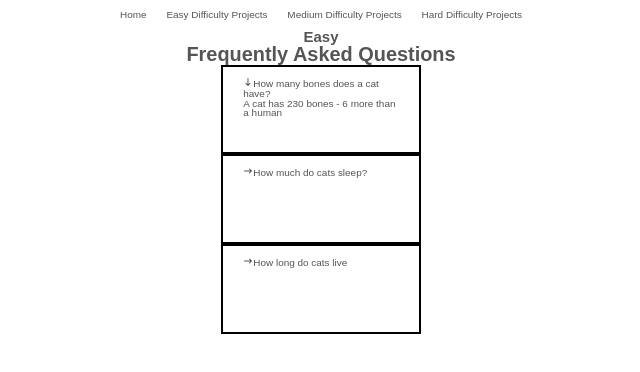
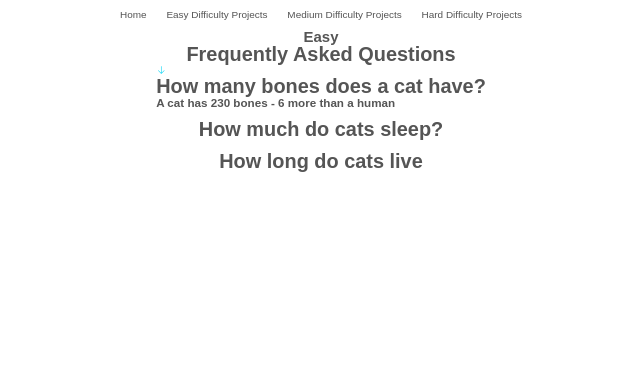
Before and after one commit to deltam3/frontendeval, a React (Vite) app in the folder consolidated/: page /Easy in a window 1280 px wide. Shown: the top 372 px of the page, without its empty margins (319-959 px from the left). Built offline with nearby package versions, Linux system fonts and the light colour scheme.

Commit message:
fixed bugs & implemented animation

```diff
--- a/consolidated/src/components/Accordion.tsx
+++ b/consolidated/src/components/Accordion.tsx
@@ -1,48 +1,57 @@
+import React from "react";
+import { useState } from "react";
 import { FAQType } from "../pages/Easy/projects/FAQ/FAQPage";
-import styled from "styled-components";
 
-import { HiArrowNarrowRight } from "react-icons/hi";
-import { HiArrowNarrowDown } from "react-icons/hi";
+// import { BasicAccordionItem } from "./AccordionItems";
+
+import { VscArrowDown, VscArrowRight } from "react-icons/vsc";
+
+import { useSpring, animated } from "@react-spring/web";
 
 type Props = {
   item: FAQType;
   items: Array<FAQType>;
-  setQuestions: (result: Array<FAQType>) => void;
+  setQuestions: () => void;
+  // onToggleFaq: (faq: FAQType) => void;
 };
 
-const Accordion = (props: Props) => {
-  const ItemBox = styled.div`
-    height: 9rem;
-    width: 20rem;
-    border: 2px solid black;
-    padding: 1rem 2rem;
-  `;
+function Accordion({ item, items, onToggleAccordionItem }: Props) {
+  const handleClick = () => {
+    onToggleAccordionItem(item);
+  };
+  const openAnimation = useSpring({
+    from: { opacity: "0", maxHeight: "25px" },
+    to: { opacity: "1", maxHeight: open ? "120px" : "25px" },
+    config: { duration: "300" },
+  });
 
-  const thisId = props.item.id;
+  const iconAnimation = useSpring({
+    from: {
+      transform: "rotate(0deg)",
+      color: "#ffff",
+    },
+    to: {
+      transform: item.isOpen ? "rotate(360deg)" : "rotate(0deg)",
+      color: item.isOpen ? "#10d6f5" : "#fff",
+    },
+    config: { duration: "300" },
+  });
 
-  const handleClick: () => void = () => {
-    const result = props.items.map((item) => {
-      if (item.id === thisId) {
-        return { ...item, isOpen: !item.isOpen };
-      }
-      return { ...item, isOpen: false };
-    });
-    props.setQuestions(result);
-  };
+  const classes = item.isOpen ? "is-nav-open" : "";
+  return (
+    <div className={classes} onClick={handleClick}>
+      <animated.i style={iconAnimation}>
+        <div>{item.isOpen ? <VscArrowDown /> : <VscArrowRight />}</div>
+      </animated.i>
 
-  return (
-    <ItemBox onClick={handleClick}>
-      <p>
-        {props.item.isOpen ? (
-          <HiArrowNarrowDown></HiArrowNarrowDown>
-        ) : (
-          <HiArrowNarrowRight></HiArrowNarrowRight>
-        )}
-        {props.item.question}
-      </p>
-      <p>{props.item.isOpen && props.item.answer}</p>
-    </ItemBox>
+      <div>
+        <h1>{item.question}</h1>
+        <animated.div style={openAnimation}>
+          <h3>{item.isOpen && item.answer}</h3>
+        </animated.div>
+      </div>
+    </div>
   );
-};
+}
 
 export default Accordion;
--- a/consolidated/src/pages/Easy/projects/FAQ/FAQPage.tsx
+++ b/consolidated/src/pages/Easy/projects/FAQ/FAQPage.tsx
@@ -42,13 +42,24 @@ const FAQPage = () => {
     flex-direction: column;
   `;
 
+  const onToggleAccordionItem = (item) => {
+    const result = questions.map((question) => {
+      if (question.id === item.id) {
+        return { ...question, isOpen: !question.isOpen };
+      }
+      return { ...question, isOpen: false };
+    });
+    setQuestions(result);
+  };
+
   const result = questions.map((question) => {
     return (
       <Accordion
         key={question.id}
         item={question}
-        items={questions}
-        setQuestions={setQuestions}
+        onToggleAccordionItem={onToggleAccordionItem}
+        // items={questions}
+        // setQuestions={setQuestions}
       ></Accordion>
     );
   });
```
